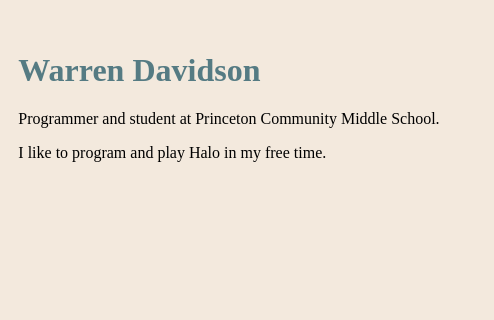
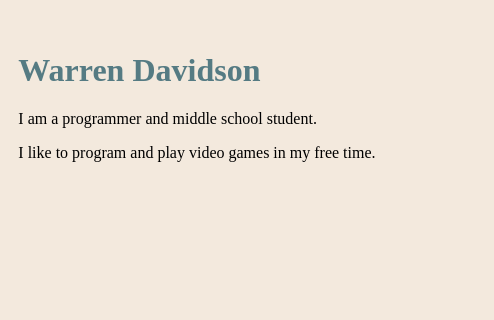
Before and after one commit to WarrenD01/Personal-Site, a plain HTML site: page HTML - Personal Site/index.html in a window 1280 px wide. Shown: the part 127-447 px from the top of the page, 566-1060 px from the left. Drawn offline with Linux system fonts and the light colour scheme.

Commit message:
Changed information in index.html

```diff
--- a/HTML - Personal Site/index.html
+++ b/HTML - Personal Site/index.html
@@ -13,8 +13,8 @@
       <td><img src="https://avatars.worldcubeassociation.org/uploads/user/avatar/2019DAVI19/1623026639.jpg" alt="Warren Davidson Profile Picture"></td>
       <td>
         <h1>Warren Davidson</h1>
-        <p>Programmer and student at Princeton Community Middle School.</p>
-        <p>I like to program and play Halo in my free time.</p>
+        <p>I am a programmer and middle school student.</p>
+        <p>I like to program and play video games in my free time.</p>
       </td>
     </tr>
   </table>
```
